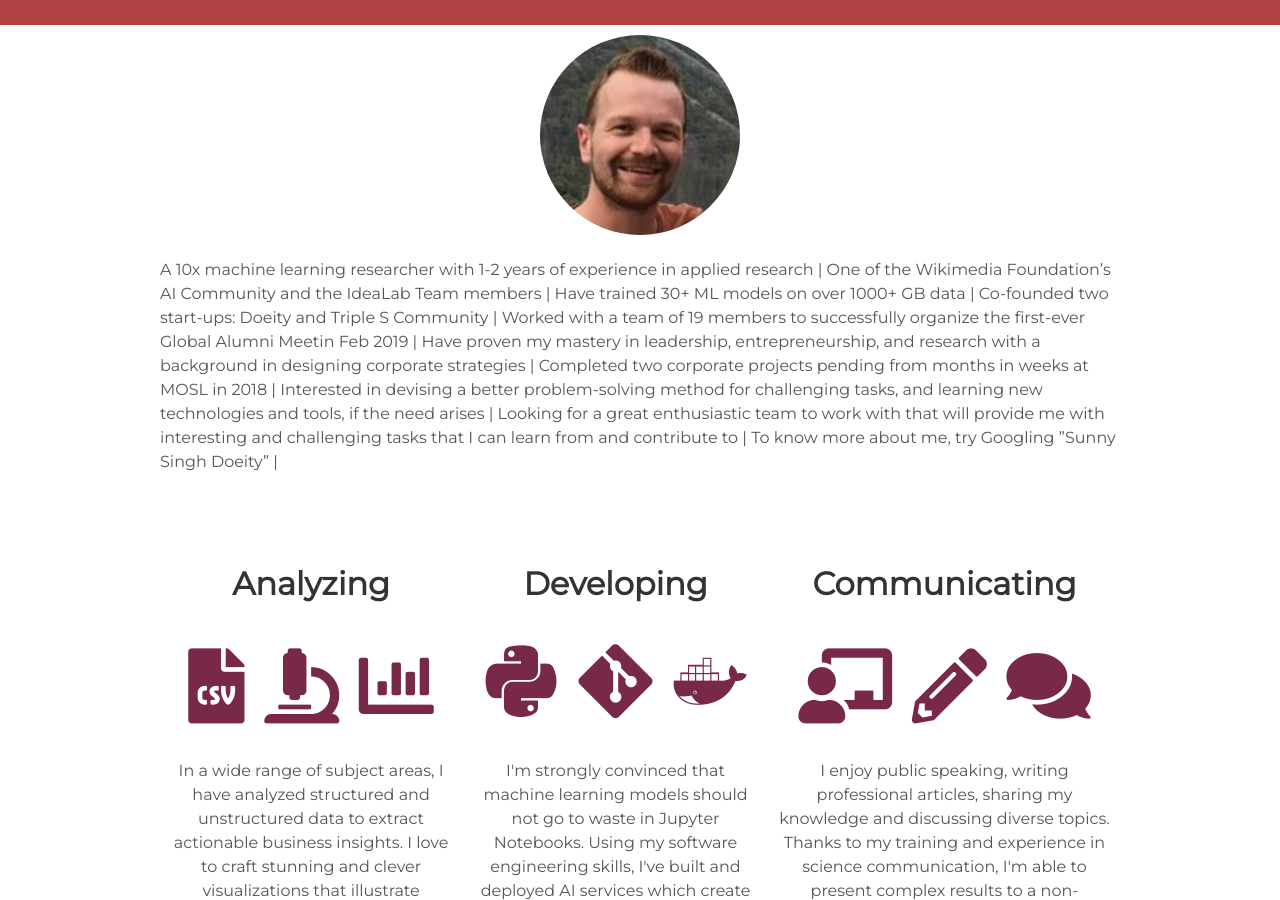
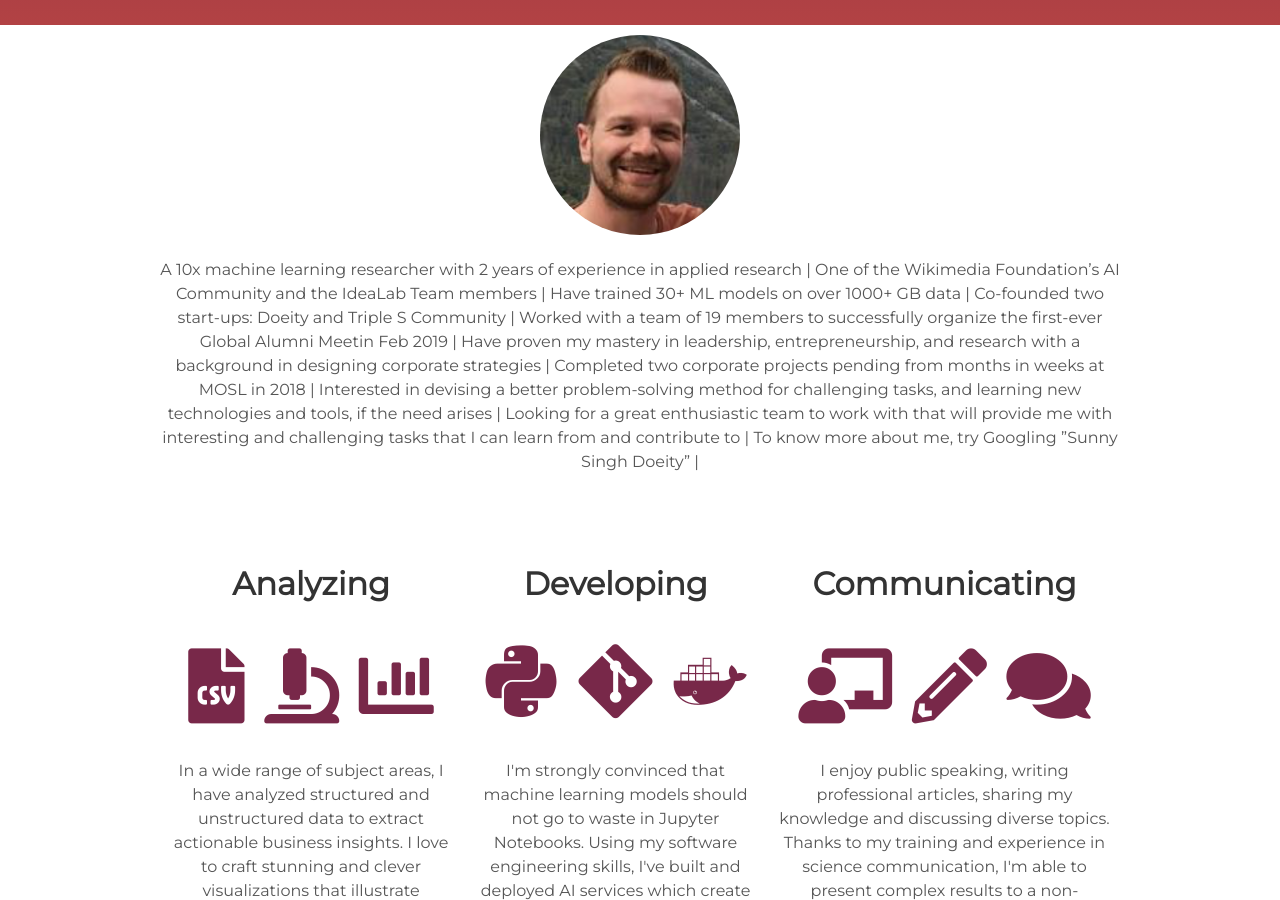
Before and after one commit to arkadee/arkadee.github.io, a Jekyll site: the page built from index.html, in a window 1280 px wide and 900 px high, scrolled down 875 px. Built offline with Jekyll 4.4.1, drawn with Linux system fonts in a browser that asks for light colours.

Commit message:
Update about.html

```diff
--- a/_includes/about.html
+++ b/_includes/about.html
@@ -2,9 +2,9 @@
    <img src="assets/img/avatar.png" alt="Avatar">
 </div>
 
-<div>
-  <p  align=”justify”>
-   A 10x machine learning researcher with 1-2 years of experience in applied research | One of the Wikimedia Foundation’s AI Community and the IdeaLab Team members | Have trained 30+ ML models on over 1000+ GB data | Co-founded two start-ups: Doeity and Triple S Community | Worked with a team of 19 members to successfully organize the first-ever Global Alumni Meetin Feb 2019 | Have proven my mastery in leadership, entrepreneurship, and research with a background in designing corporate strategies | Completed two corporate projects pending from months in weeks at MOSL in 2018 | Interested in devising a better problem-solving method for challenging tasks, and learning new technologies and tools, if the need arises | Looking for a great enthusiastic team to work with that will provide me with interesting and challenging tasks that I can learn from and contribute to | To know more about me, try Googling ”Sunny Singh Doeity” |
+<div class="user-details">
+  <p>
+   A 10x machine learning researcher with 2 years of experience in applied research | One of the Wikimedia Foundation’s AI Community and the IdeaLab Team members | Have trained 30+ ML models on over 1000+ GB data | Co-founded two start-ups: Doeity and Triple S Community | Worked with a team of 19 members to successfully organize the first-ever Global Alumni Meetin Feb 2019 | Have proven my mastery in leadership, entrepreneurship, and research with a background in designing corporate strategies | Completed two corporate projects pending from months in weeks at MOSL in 2018 | Interested in devising a better problem-solving method for challenging tasks, and learning new technologies and tools, if the need arises | Looking for a great enthusiastic team to work with that will provide me with interesting and challenging tasks that I can learn from and contribute to | To know more about me, try Googling ”Sunny Singh Doeity” |
   </p>
 </div>
 
```
